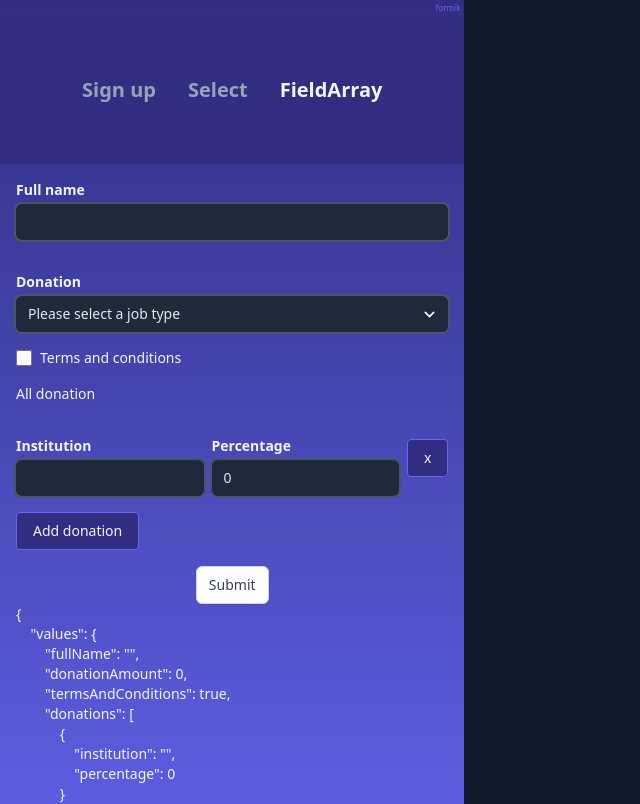
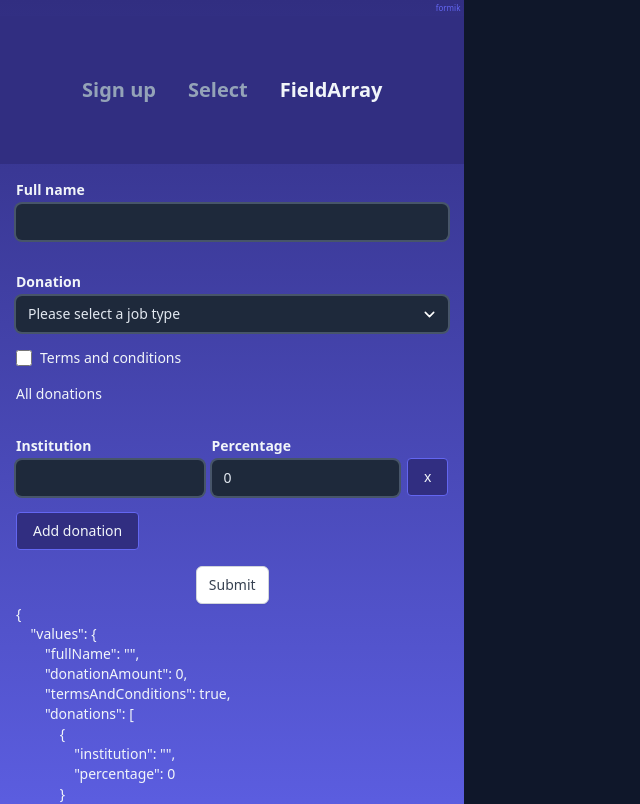
Before and after one commit to maxzz/forms-formik, a React (Vite) app: page / in a window 1280 px wide. Shown: the top 804 px of the page, without its empty margins (0-640 px from the left). Built offline with nearby package versions, Linux system fonts and the light colour scheme.

Commit message:
WIP. fix warnings after packages update

```diff
--- a/src/components/Form3/index.tsx
+++ b/src/components/Form3/index.tsx
@@ -68,11 +68,11 @@ export function Form3() {
                             {({ push, remove }) => (<>
 
                                 <div className="">
-                                    All donation
+                                    All donations
                                 </div>
 
                                 {values.donations.map((_donation, idx) => (
-                                    <div className="flex items-center space-x-2">
+                                    <div className="flex items-center gap-2" key={idx}>
                                         <Field
                                             name={`donations[${idx}].institution`}
                                             label="Institution"
@@ -85,10 +85,11 @@ export function Form3() {
                                             as={CustomInput}
                                         />
                                         <button
-                                            className="px-4 py-2 bg-indigo-900 border-indigo-500 hover:bg-indigo-800 border rounded active:scale-[.97]"
+                                            className="self-end px-4 py-2 bg-indigo-900 border-indigo-500 hover:bg-indigo-800 border rounded active:scale-[.97]"
                                             onClick={() => {
                                                 remove(idx);
                                             }}
+                                            type="button"
                                         >
                                             x
                                         </button>
@@ -101,6 +102,7 @@ export function Form3() {
                                         onClick={() => {
                                             push(emptyDonation);
                                         }}
+                                        type="button"
                                     >
                                         Add donation
                                     </button>
```
